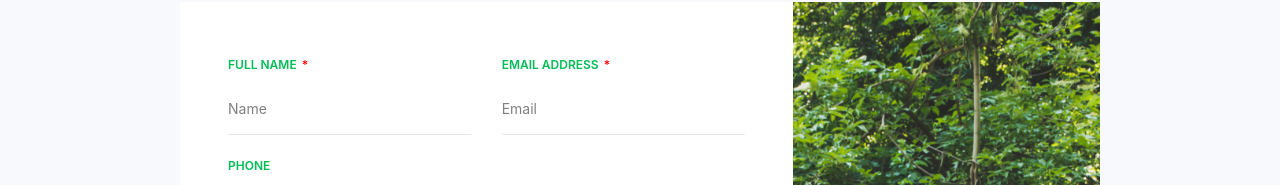
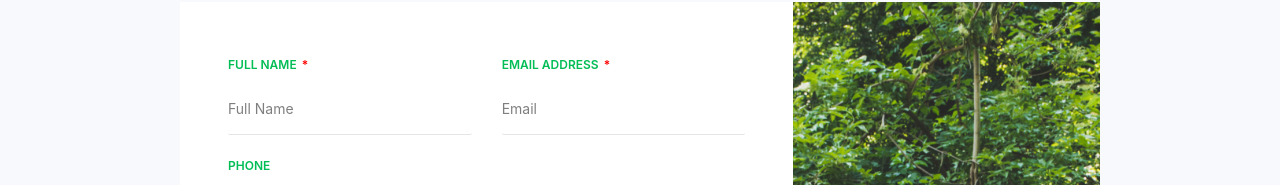
Before and after one commit to TriNgCao/SWP391, a React (Create React App) app in the folder SWP391_FE_React/myapp/: page /contact in a window 1280 px wide. Shown: the part 306-491 px from the top of the page. Built offline with nearby package versions, Linux system fonts and the light colour scheme.

Commit message:
Update Contact.js

```diff
--- a/SWP391_FE_React/myapp/src/components/Customer/Contact.js
+++ b/SWP391_FE_React/myapp/src/components/Customer/Contact.js
@@ -2,6 +2,7 @@ import React, { useState, useEffect } from "react";
 import axios from "axios";
 import { toast } from "react-toastify";
 import "react-toastify/dist/ReactToastify.css";
+
 const Contact = () => {
   const [formData, setFormData] = useState({
     fullName: "",
@@ -13,10 +14,10 @@ const Contact = () => {
   const [isSubmitEnabled, setIsSubmitEnabled] = useState(false);
 
   const handleChange = (e) => {
-    const { fullName, value } = e.target;
+    const { name, value } = e.target;
     setFormData({
       ...formData,
-      [fullName]: value,
+      [name]: value,
     });
   };
 
@@ -84,16 +85,16 @@ const Contact = () => {
                       <div className="row">
                         <div className="col-md-6">
                           <div className="form-group">
-                            <label className="label" htmlFor="name">
+                            <label className="label" htmlFor="fullName">
                               Full Name
                               <span style={{ color: "red", marginLeft:'5px' }}>*</span>
                             </label>
                             <input
                               type="text"
                               className="form-control"
-                              name="name"
-                              id="name"
-                              placeholder="Name"
+                              name="fullName"
+                              id="fullName"
+                              placeholder="Full Name"
                               value={formData.fullName}
                               onChange={handleChange}
                               required
```
